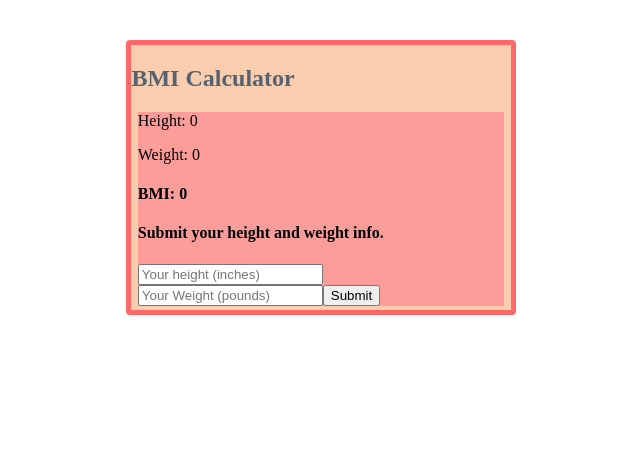
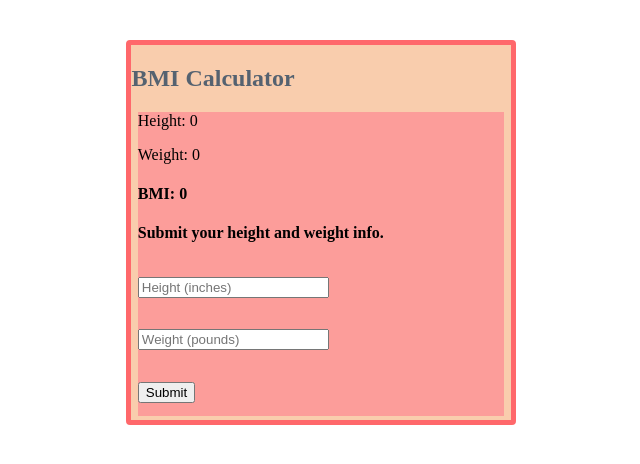
Before and after one commit to kennethlee/bmi-calculator, a React app: page / in a window 1280 px wide. Shown: the top 464 px of the page, without its empty margins (319-959 px from the left). Built offline with nearby package versions, Linux system fonts and the light colour scheme; the HTML template or start-up script is replaced by a standard one.

Commit message:
Add styling for InputForm component.

```diff
--- /dev/null
+++ b/src/components/InputForm.css
@@ -0,0 +1,12 @@
+.center {
+  text-align: center;
+}
+
+.input {
+  width: 50%;
+  margin: 1em 0 0 0;
+}
+
+.butt {
+  margin: 1em 0 1em 0;
+}
--- a/src/components/InputForm.js
+++ b/src/components/InputForm.js
@@ -1,4 +1,5 @@
 import React, { Component } from 'react';
+import styles from './InputForm.css';
 
 export default class InputForm extends Component {
   constructor(props) {
@@ -7,7 +8,7 @@ export default class InputForm extends Component {
     this.state = {
       height: '',
       weight: '',
-    }
+    };
 
     this.onHeightChange = this.onHeightChange.bind(this);
     this.onWeightChange = this.onWeightChange.bind(this);
@@ -33,23 +34,38 @@ export default class InputForm extends Component {
       this.setState({
         height: '',
         weight: '',
-      })
+      });
     }
   }
 
   render() {
-    return (<form onSubmit={this.onFormSubmit}>
+    return (<form onSubmit={this.onFormSubmit} className="form-inline">
+      <div className="form-group">
         <input
-        placeholder="Your height (inches)"
+          type="text"
+          className={`${styles.input} form-control`}
           value={this.state.height}
           onChange={this.onHeightChange}
+          placeholder="Height (inches)"
         />
+      </div>
+      <br />
+      <div className="form-group">
         <input
+          type="text"
+          className={`${styles.input} form-control`}
           value={this.state.weight}
-        placeholder="Your Weight (pounds)"
           onChange={this.onWeightChange}
+          placeholder="Weight (pounds)"
         />
-      <button type="submit">Submit</button>
+      </div>
+      <br />
+      <button
+        type="submit"
+        className={`${styles.butt} btn btn-default`}
+      >
+        Submit
+      </button>
     </form>);
   }
 }
```
Lines whose indentation alone changed are shown as unchanged.
